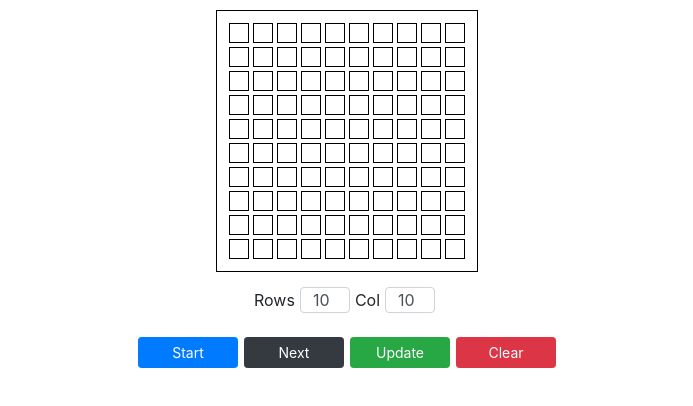
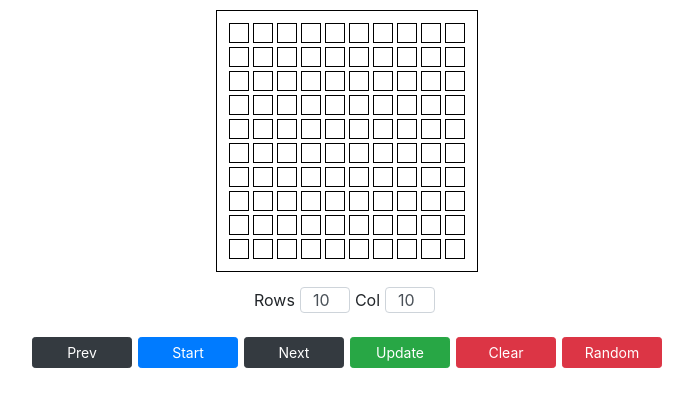
Before and after one commit to curtisyungen/conway, a React (Create React App) app: page / in a window 1280 px wide. Shown: the top 406 px of the page, without its empty margins (293-986 px from the left). Built offline with nearby package versions, Linux system fonts and the light colour scheme.

Commit message:
Add files via upload

```diff
--- a/src/components/Board/board.js
+++ b/src/components/Board/board.js
@@ -62,6 +62,10 @@ class Board extends Component {
         });
     }
 
+    getRandom = () => {
+        alert("Button not yet operable.");
+    }
+
     // Resets the next frame board to all blank cells
     resetNextBoard = () => {
         let numRows = parseInt(this.state.numRows);
@@ -122,6 +126,12 @@ class Board extends Component {
         this.setState({
             interval: interval,
         });
+    }
+
+    // Called when the Prev button is clicked
+    prevFrame = (event) => {
+        event.preventDefault();
+        alert("Button not yet operable.");
     }
 
     // Called when Next button is clicked
@@ -301,6 +311,12 @@ class Board extends Component {
 
                     <div className="formBtns">
                         <button
+                            className="btn btn-dark btn-sm formBtn"
+                            onClick={this.prevFrame}
+                        >
+                            Prev
+                        </button>
+                        <button
                             className="btn btn-primary btn-sm startBtn formBtn"
                             onClick={this.startInterval}
                         >
@@ -324,6 +340,12 @@ class Board extends Component {
                         >
                             Clear
                         </button>
+                        <button
+                            className="btn btn-danger btn-sm formBtn"
+                            onClick={(event) => { event.preventDefault(); this.getRandom(); }}
+                        >
+                            Random
+                        </button>
                     </div>
                 </div>
             ) : (
```
